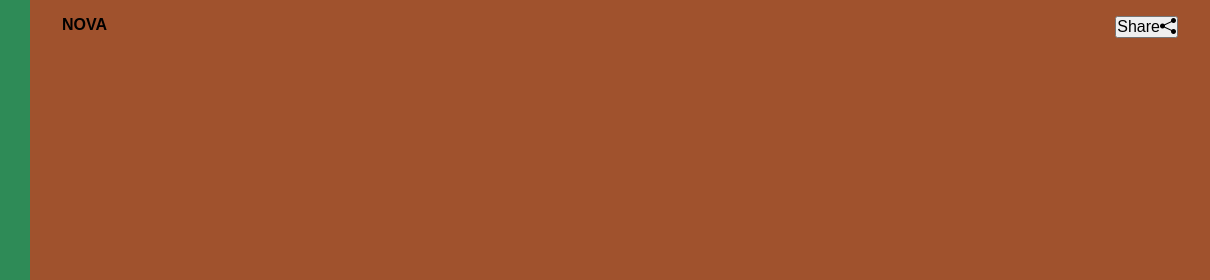
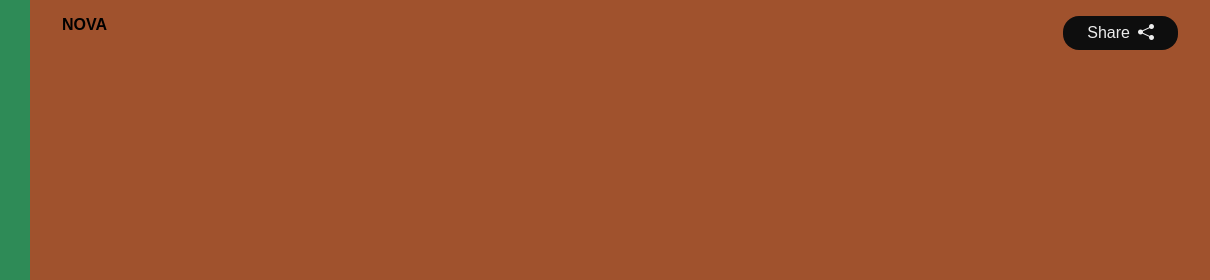
Before and after one commit to youcefabderrahim/NOVA-rebooted, a plain HTML site: page Frontend/chat.html in a window 1280 px wide. Shown: the top 280 px of the page, 70-1280 px from the left. Drawn offline with nearby package versions, Linux system fonts and the light colour scheme.

Commit message:
nav share button style updated

```diff
--- a/Frontend/chat.css
+++ b/Frontend/chat.css
@@ -43,6 +43,15 @@ main nav {
     display: flex;
     justify-content: space-between;
     padding: 1rem 2rem;
+}
+nav button {
+    border: none;
+    border-radius: 1rem;
+    background-color: var(--background);
+    color: var(--text);
+    padding: 8px 24px;
+    display: flex;
+    gap: 0.5rem;
 }
 
 .icons {
```
